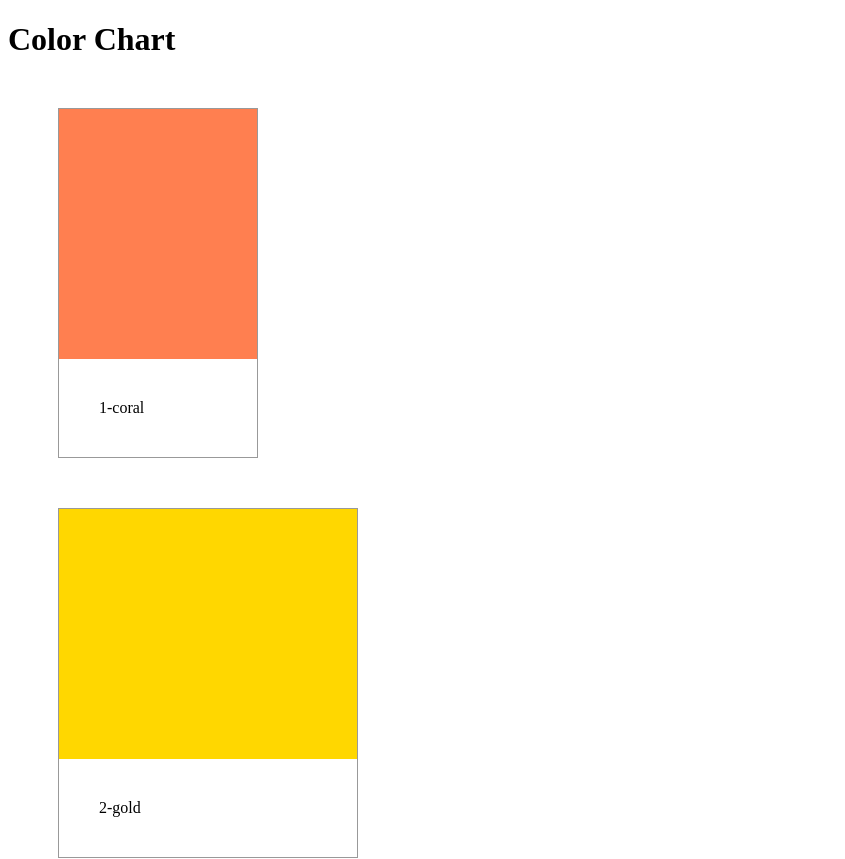
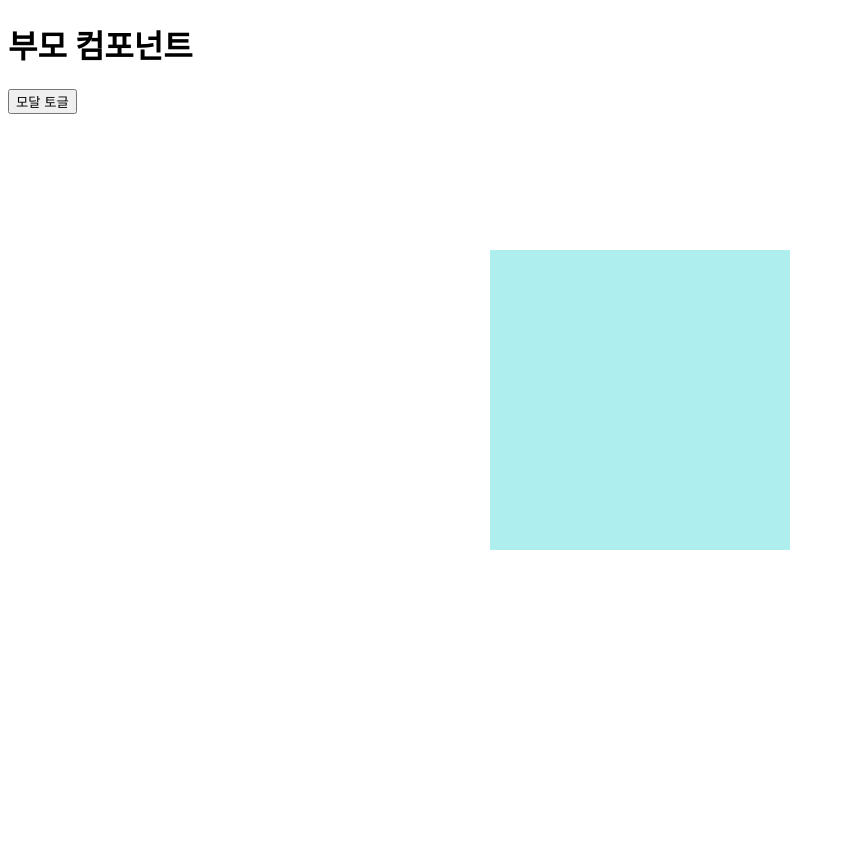
Before and after one commit to 2Joopiter/first-react, a React (Create React App) app: page / in a window 1280 px wide. Shown: the top 859 px of the page, without its empty margins (0-845 px from the left). After the commit the page ends 800 px from the top, so only its background shows below. Built offline with nearby package versions, Linux system fonts and the light colour scheme.

Commit message:
리액트에서 state로 데이터를 관리해야 하는 이유

```diff
--- a/src/App.jsx
+++ b/src/App.jsx
@@ -1,25 +1,26 @@
-import Card from './card/Card';
+import Modal from './modal/Modal';
 
 export default function App() {
-	const colors = ['coral', 'gold', 'lightpink', 'skyblue', 'plum', 'cornflowerblue'];
-	const widths = [350, 300, 500, 200, 150];
+	console.log('app re-rendered');
+	let isOpen = true;
 
+	const handleModal = () => {
+		isOpen = false;
+	};
 	return (
 		<>
-			<h1>Color Chart</h1>
-			{colors.map((color, idx) => {
-				return (
-					<Card
-						key={color + idx}
-						colorName={color}
-						index={idx}
-						// JSX 내부적으로는 if문을 쓸 수 없기 때문에 삼항연산자로 값 자체를 조건문 처리 가능
-						wid={idx === 1 ? widths[idx] : 200}
-						show={idx === 2 ? false : true}
-					/>
-				);
-			})}
-			<Card />
+			<h1>부모 컴포넌트</h1>
+			<button onClick={handleModal}>모달 토글</button>
+			{isOpen && <Modal />}
 		</>
 	);
 }
+
+/*
+	react에서 화면 렌더링에 관여하는 중요한 정보값을 state로 관리하고 해당 state를 전용함수로만 변경해야 하는 이유
+	-화면의 변화를 담당하는 정보값은 중요한 정보값이므로 쉽게 변경이 가능하면 안되기 때문에 쉽게 변경하지 못하도록 미리 약속된 규약에 의해서만 변경할 수 있도록 강제화 하는 것
+	- 화면의 변경을 담당하는 중요한 정보값은 무조건 state에 담기도록 강제되어 있으므로 추후 유지보수시 개발자는 state값만 관리하면 되기 때문에 프로젝트 유지보수 효율성이 올라감(편해짐)
+
+	-리액트는 state가 변경되어야지만 해당 내용의 변경점을 인식해서 재호출함
+
+*/
--- a/src/card/Card.jsx
+++ /dev/null
@@ -1,15 +0,0 @@
-import './Card.scss';
-
-export default function Card({ colorName = 'gray', index = 0, wid = 250, show = true }) {
-	//디폴트 파라미터를 활용해서 특정값 미 전달시 디폴트값 미리 설정 가능
-	return (
-		<article className='Card' style={{ width: wid }}>
-			<div className='bgBox' style={{ backgroundColor: colorName }}></div>
-			{show && (
-				<div className='txtBox'>
-					{index + 1}-{colorName}
-				</div>
-			)}
-		</article>
-	);
-}
--- a/src/card/Card.scss
+++ /dev/null
@@ -1,21 +0,0 @@
-* {
-	box-sizing: border-box;
-}
-
-.Card {
-	width: 250px;
-	margin: 50px;
-	border: 1px solid #999;
-
-	.bgBox {
-		width: 100%;
-		height: 250px;
-	}
-
-	.txtBox {
-		width: 100%;
-		padding: 40px;
-		background-color: #fff;
-		font-size: 1rem;
-	}
-}
--- /dev/null
+++ b/src/modal/Modal.jsx
@@ -0,0 +1,5 @@
+import './Modal.scss';
+
+export default function Modal() {
+	return <div className='modal'></div>;
+}
--- /dev/null
+++ b/src/modal/Modal.scss
@@ -0,0 +1,9 @@
+.modal {
+	width: 300px;
+	height: 300px;
+	background-color: paleturquoise;
+	position: absolute;
+	top: 50%;
+	left: 50%;
+	transform: translate(-50%, -50%);
+}
```
